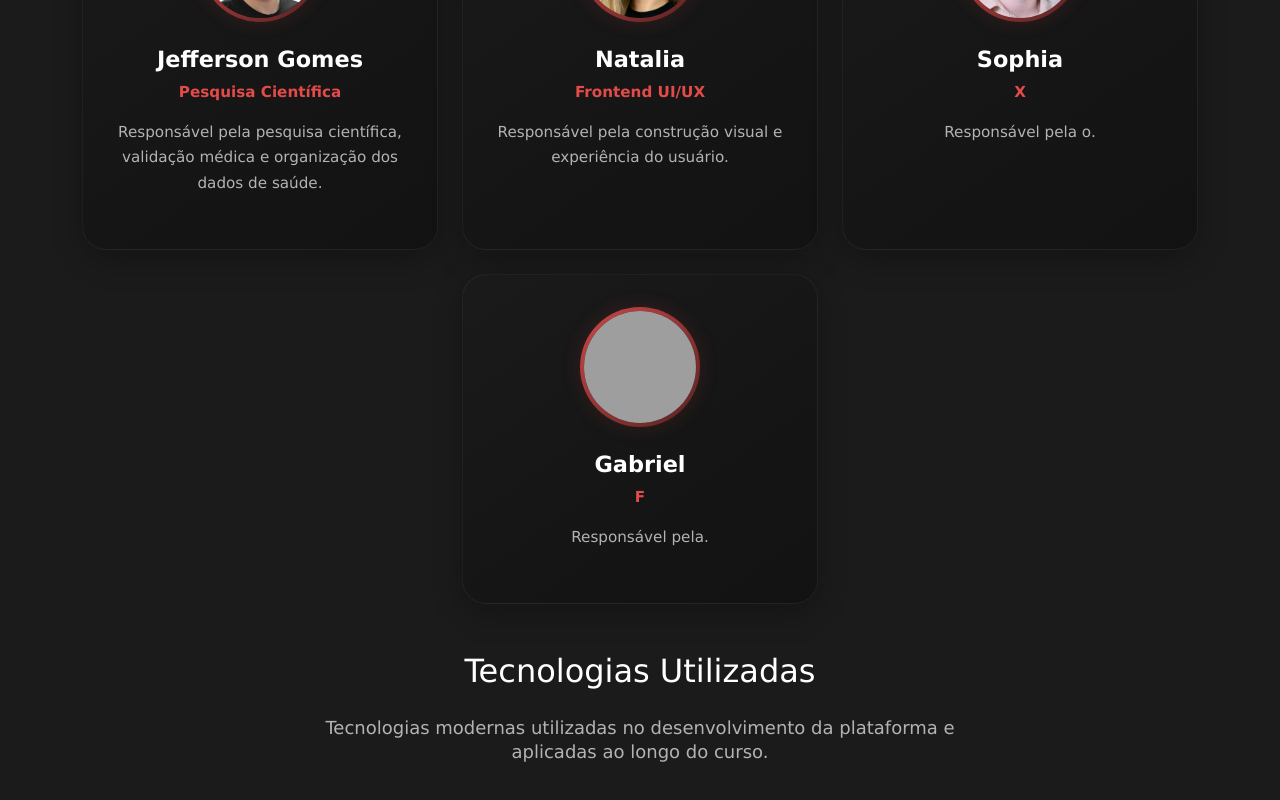
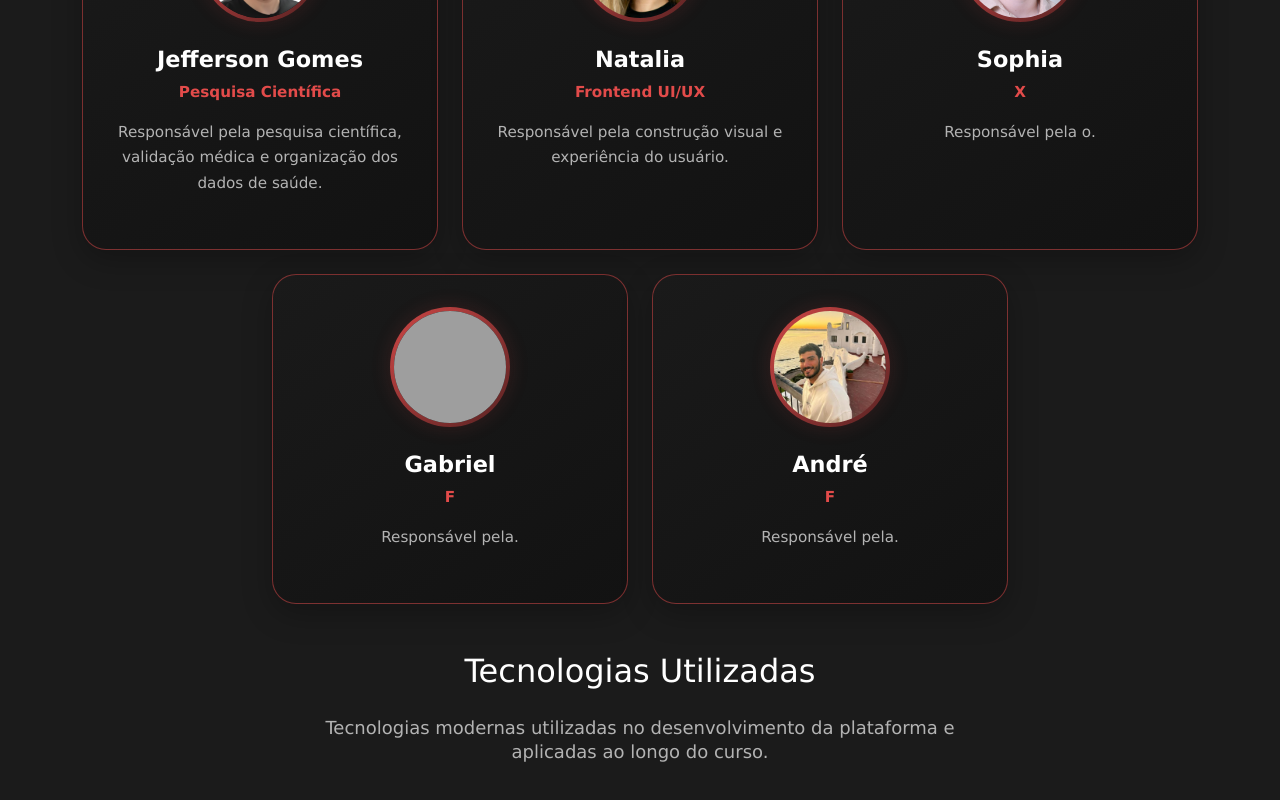
Before and after one commit to Sophia-Coelho/ChallengeFIAP, a React (Vite) app: page /sobre in a window 1280 px wide. Shown: the part 538-1338 px from the top of the page. Built offline with nearby package versions, Linux system fonts and the light colour scheme; grey boxes are pictures that could not be loaded.

Commit message:
retira houver dos cards e adiciona mais um membro

```diff
--- a/src/data/time.js
+++ b/src/data/time.js
@@ -29,6 +29,14 @@ const timeData = [
     descricao:
       "Responsável pela.",
     img: "/Gabi.jpg"
+  },
+
+  {
+    nome: "André",
+    titulo: "F",
+    descricao:
+      "Responsável pela.",
+    img: "/André.png"
   }
 ];
 
--- a/src/style/cardMembros.css
+++ b/src/style/cardMembros.css
@@ -9,7 +9,7 @@
 
   border-radius: 24px;
 
-  border: 1px solid rgba(255, 255, 255, 0.05);
+  border: 1px solid rgba(226, 75, 74, 0.5);
 
   transition: all 0.35s ease;
 
@@ -21,15 +21,7 @@
   text-align: center;
 }
 
-.card-membro:hover {
-  transform: translateY(-8px);
 
-  border-color: rgba(226, 75, 74, 0.5);
-
-  box-shadow:
-    0 20px 40px rgba(0, 0, 0, 0.35),
-    0 0 25px rgba(226, 75, 74, 0.15);
-}
 
 .membro-img-wrapper {
   width: 120px;
```
